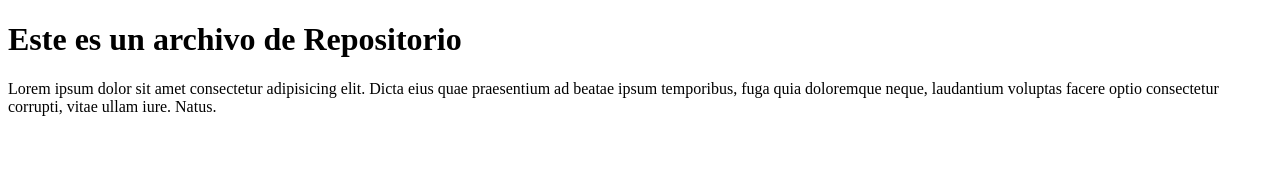
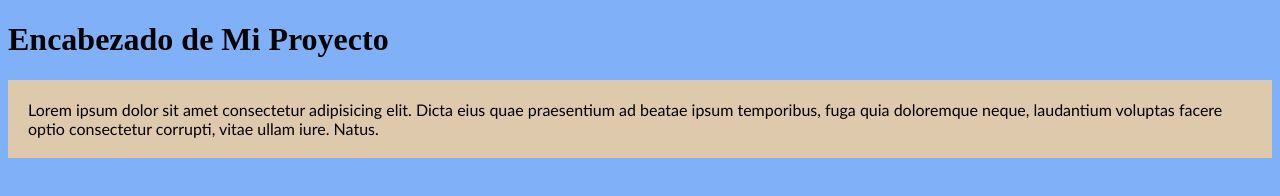
Before and after one commit to DianaMaRoba/ejemploRepo, a plain HTML site: page Proyectobase/inicio.html in a window 1280 px wide. Drawn offline with Linux system fonts and the light colour scheme.

Commit message:
cambios en el main por que habian quedado solo en la rama formulario

```diff
--- a/Proyectobase/estilo.css
+++ b/Proyectobase/estilo.css
@@ -4,6 +4,11 @@ estilo.css
     padding: 0;
     box-sizing: border-box;
 }
-text{
-    background-color: aqua;
+body{
+    background-color: rgb(128, 176, 248);
 }
+.text{
+    background-color: rgb(223, 201, 172);
+    font-family:'Gill Sans', 'Gill Sans MT', Calibri, 'Trebuchet MS', sans-serif ;
+    padding: 20px;
+}
--- a/Proyectobase/inicio.html
+++ b/Proyectobase/inicio.html
@@ -1,13 +1,13 @@
 <!DOCTYPE html>
 <html lang="es">
 <head>
-    <link rel="stylesheet" href="estiloresponsivo.css">
+    <link rel="stylesheet" href="estilo.css">
     <meta charset="UTF-8">
     <meta name="viewport" content="width=device-width, initial-scale=1.0">
     <title>Nuevo Documento</title>
 </head>
 <body>
-    <h1>Este es un archivo de Repositorio</h1>
+    <h1>Encabezado de Mi Proyecto</h1>
     <p class="text">Lorem ipsum dolor sit amet consectetur adipisicing elit. Dicta eius quae praesentium ad beatae ipsum temporibus, fuga quia doloremque neque, laudantium voluptas facere optio consectetur corrupti, vitae ullam iure. Natus.</p>
     <script src="programa.js"></script>
 
--- /dev/null
+++ b/programa.js
@@ -0,0 +1,2 @@
+programa.js
+document.getElementById('bienvenida').innerHTML="hola Mundo"
```
